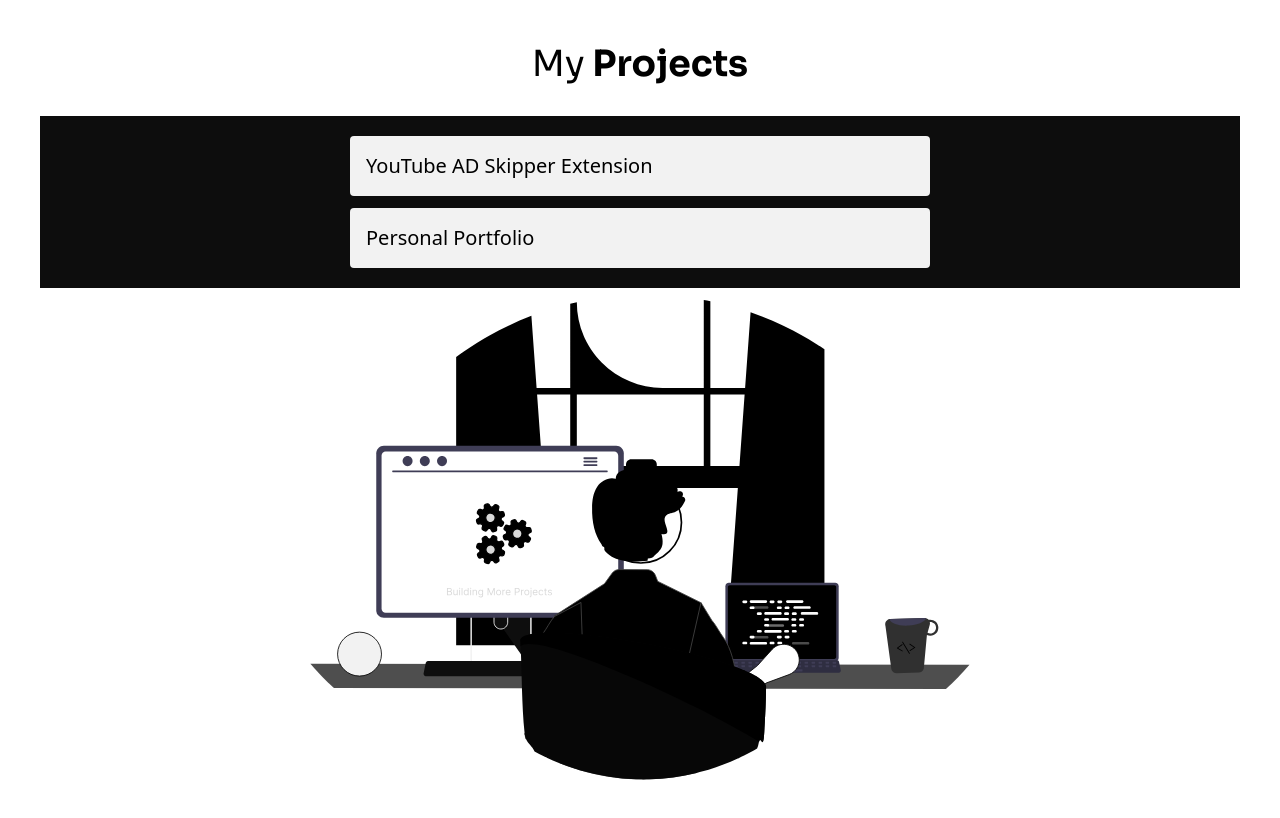
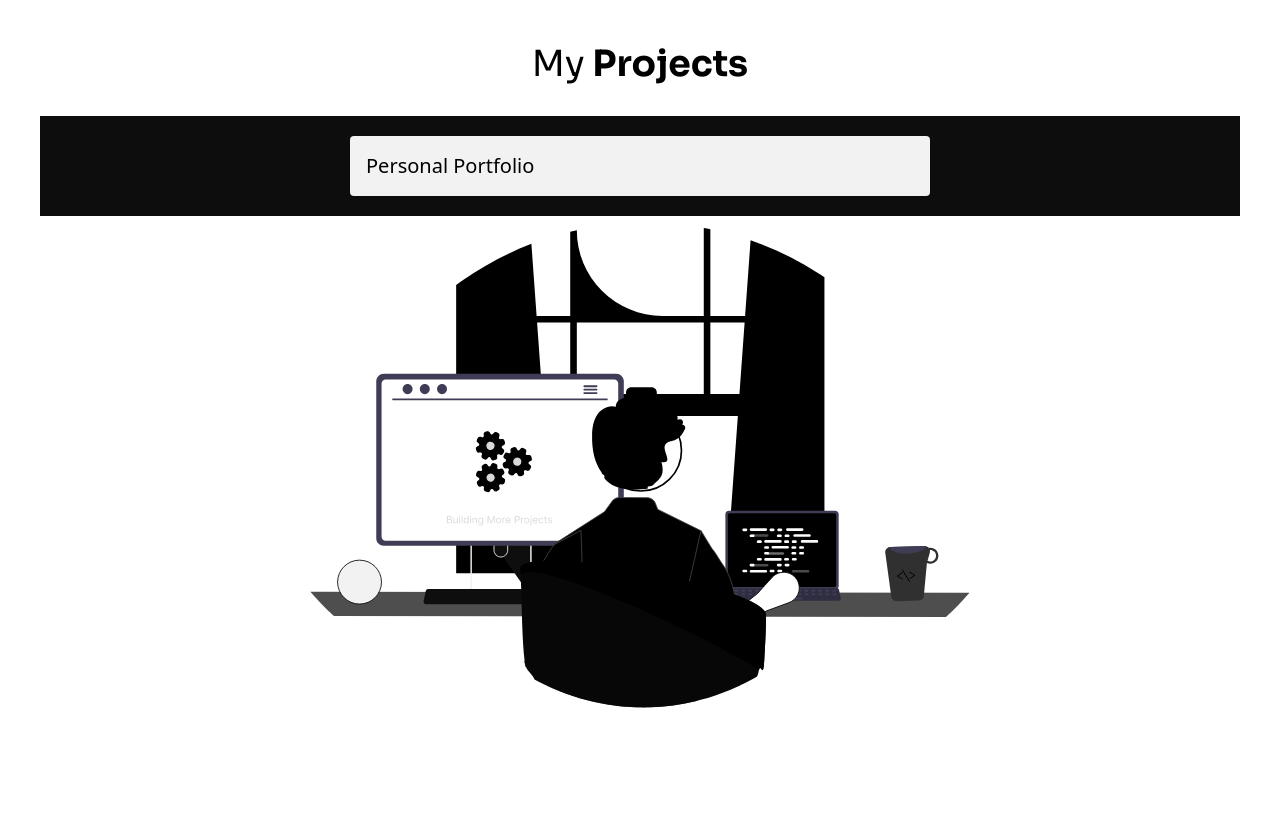
Before and after one commit to iamdk353/portfolio, a React (Vite) app: page / in a window 1280 px wide. Shown: the part 2460-3278 px from the top of the page. After the commit the page ends 3208 px from the top, so only its background shows below. Built offline with nearby package versions, Linux system fonts and the light colour scheme.

Commit message:
commented yt ad skip extension

```diff
--- a/src/components/Projects.tsx
+++ b/src/components/Projects.tsx
@@ -85,14 +85,14 @@ const Projects = () => {
           live={"https://iamdk353.github.io/todo-app/index.html"}
           source={"https://github.com/iamdk353/todo-app"}
         /> */}
-        <Project
+        {/* <Project
           name={"YouTube AD Skipper Extension"}
           desc={
             "This is a chromium based extension that skips the youtube skippable ads "
           }
           live={"nolive"}
           source={"https://github.com/iamdk353/adskipper"}
-        />
+        /> */}
         <Project
           name={"Personal Portfolio"}
           desc={
```
Also changed, not shown: src/assets/django.svg (deleted), src/assets/favicon.png (deleted).
